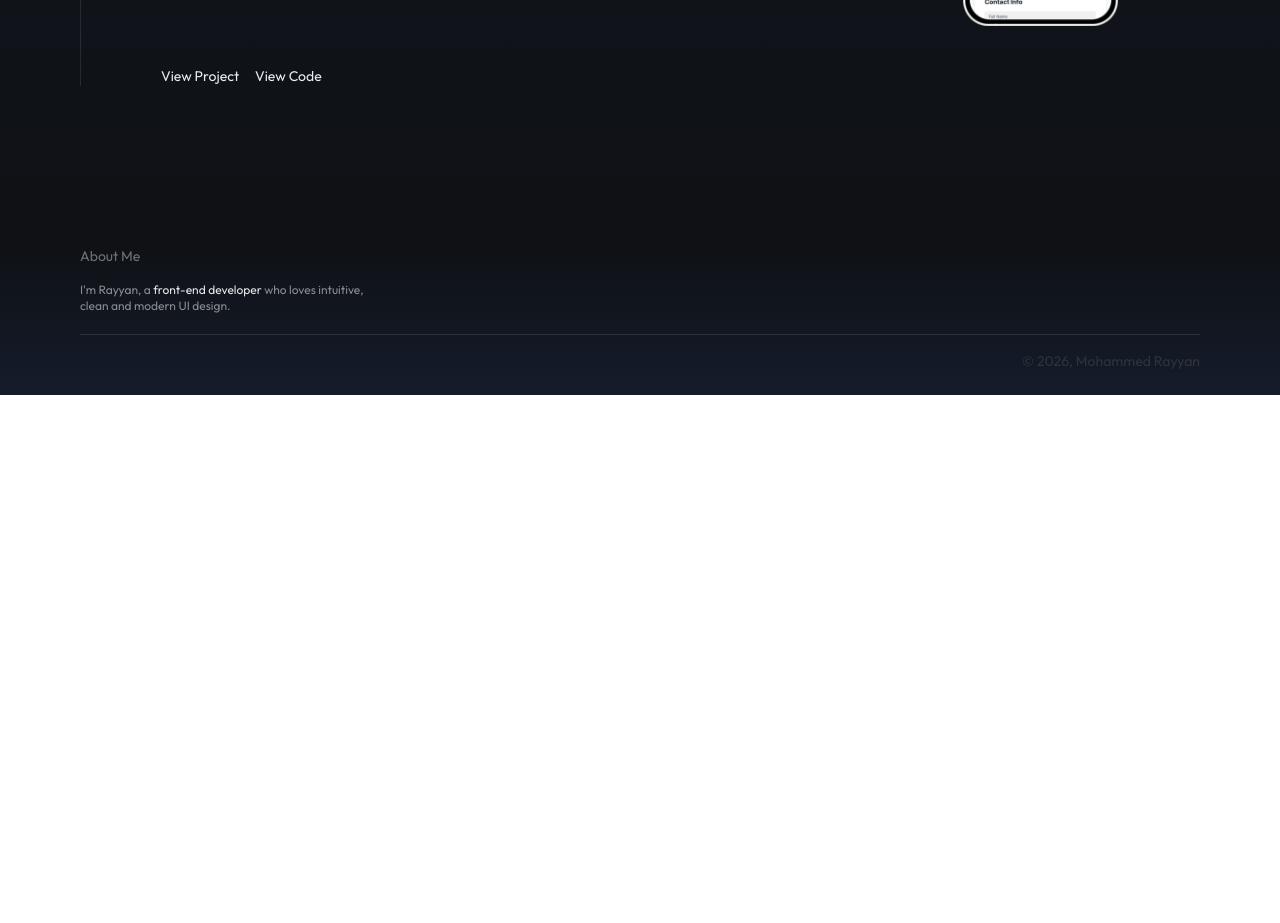
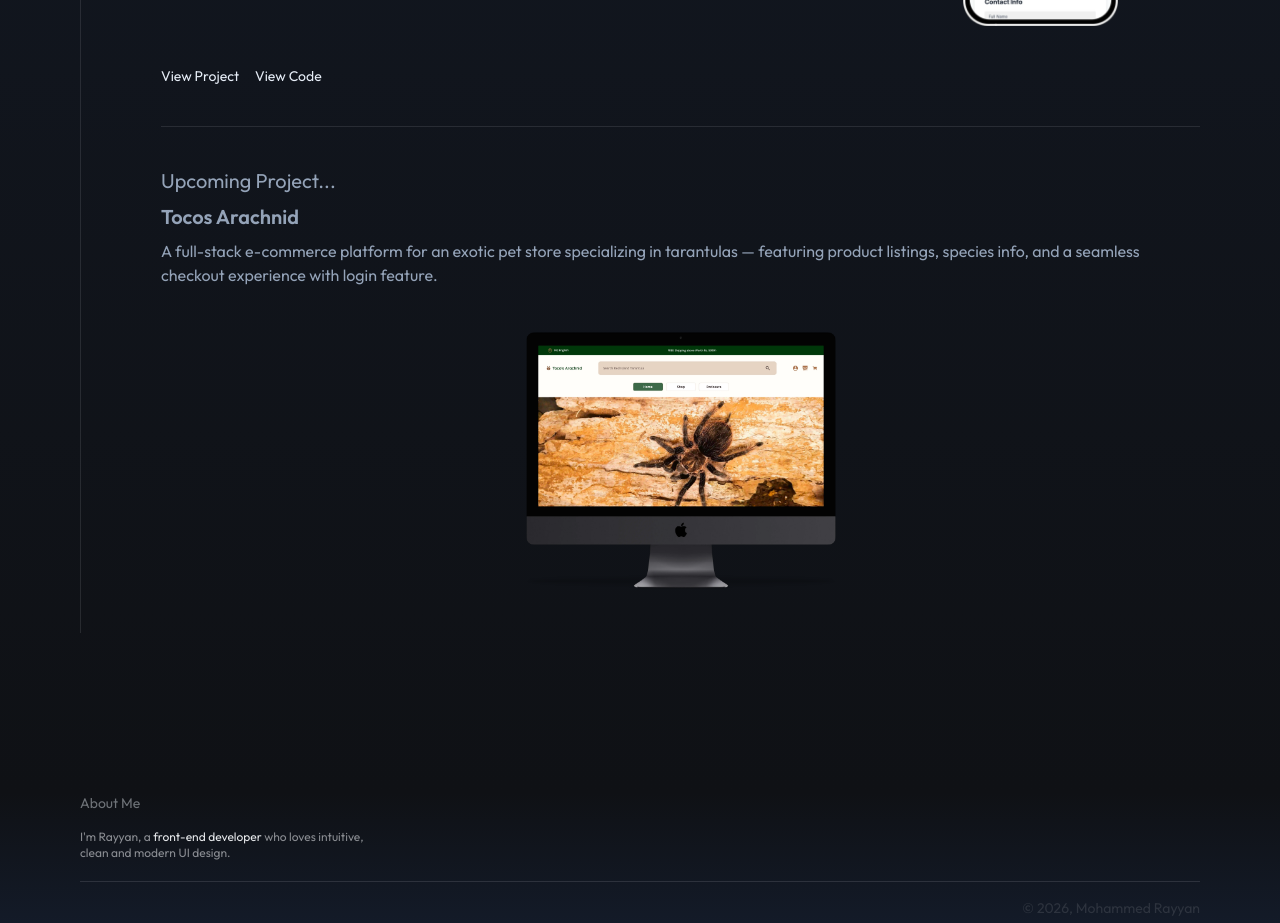
Before and after one commit to mohammedrayyan-dev/mohammedrayyandev, a React (Vite) app: page /projects in a window 1280 px wide. Shown: the part 1260-2183 px from the top of the page. Before the commit the page ends 1655 px from the top, so only its background shows below. Built offline with nearby package versions, Linux system fonts and the light colour scheme.

Commit message:
ui: add new project

```diff
--- a/src/pages/Projects.jsx
+++ b/src/pages/Projects.jsx
@@ -5,6 +5,7 @@ import LuluIphone from "../assets/images/devices/lulu-iphone.webp"
 import ProfinaDesktop from "../assets/images/devices/profina-desktop.webp"
 import ProfinaIpad from "../assets/images/devices/profina-ipad.webp"
 import ProfinaIphone from "../assets/images/devices/profina-iphone.webp"
+import TocosDesktop from "../assets/images/devices/tocos-desktop.webp"
 import { motion } from "framer-motion"
 
 const Projects = () => {
@@ -101,6 +102,24 @@ const Projects = () => {
       </a>
     </div>
 
+    <div className="border-b border-[#CBD1D820] my-10"/>
+
+    <div className="flex flex-col gap-2">
+      <h2 className="text-slate-400 text-lg lg:text-xl">
+       Upcoming Project...
+      </h2>
+      <h2 className="text-slate-400 text-lg lg:text-xl font-semibold">
+       Tocos Arachnid
+      </h2>
+      <p className="text-slate-400 text-sm lg:text-base">
+        A full-stack e-commerce platform for an exotic pet store specializing in tarantulas — featuring product listings, species info, and a seamless checkout experience with login feature.
+      </p>
+    </div>
+
+    <div className="flex flex-col lg:flex-row justify-center items-center py-10 gap-10">
+      <img src={TocosDesktop} alt="Lulu Desktop" className="max-w-40 md:max-w-60 lg:max-w-80 object-contain"/>
+    </div>
+
     </motion.div>
 
     </div>
```
Also changed, not shown: src/assets/images/devices/tocos-desktop.webp (added).
